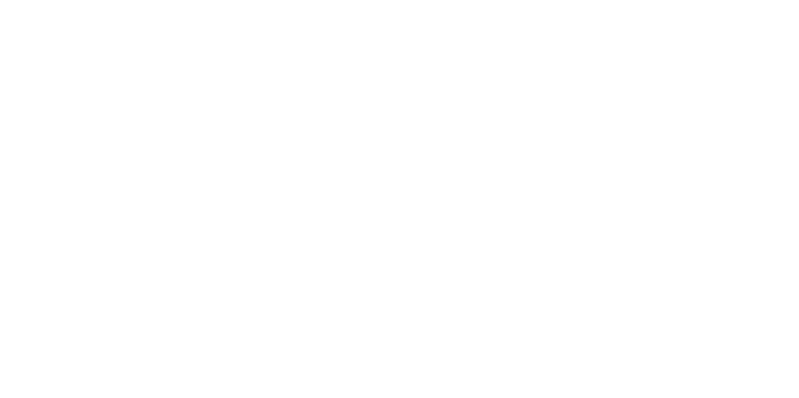
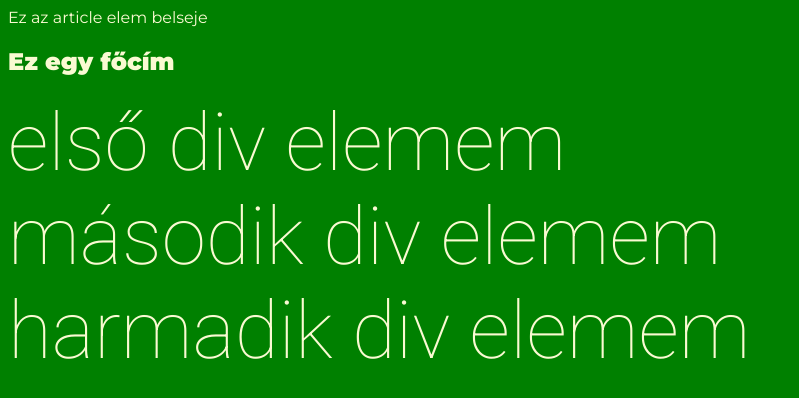
Before and after one commit to matka00/w1-practices, a plain HTML site: page frontend/index.html in a window 1280 px wide. Shown: the whole page, without its empty margins (0-799 px from the left). Drawn offline with Linux system fonts and the light colour scheme.

Commit message:
first html and css practices

```diff
--- a/frontend/index.html
+++ b/frontend/index.html
@@ -4,9 +4,19 @@
 	<meta charset="UTF-8">
 	<meta http-equiv="X-UA-Compatible" content="IE=edge">
 	<meta name="viewport" content="width=device-width, initial-scale=1.0">
-	<title>This is FRONTEND</title>
+	<title>Document</title>
+	<link rel="preconnect" href="https://fonts.googleapis.com">
+	<link rel="preconnect" href="https://fonts.gstatic.com" crossorigin>
+	<link href="https://fonts.googleapis.com/css2?family=Montserrat:wght@400;900&family=Roboto:wght@100&display=swap" rel="stylesheet">
+	<link rel="stylesheet" href="style.css">
 </head>
 <body>
-	<div id="root"></div>
+	<article>
+		Ez az article elem belseje
+		<h1 id="title">Ez egy főcím</h1>
+		<div>első div elemem</div>
+		<div>második div elemem</div>
+		<div>harmadik div elemem</div>
+	</article>
 </body>
 </html>
--- /dev/null
+++ b/frontend/style.css
@@ -0,0 +1,15 @@
+body{
+    background-color: green;
+    color: lightgoldenrodyellow;
+    font-family: 'Montserrat', sans-serif;
+}
+
+h1{
+    font-weight: 900;
+}
+
+div{
+    font-weight: 100;
+    font-family: 'Roboto', sans-serif;
+    font-size: 80px;
+}
```
